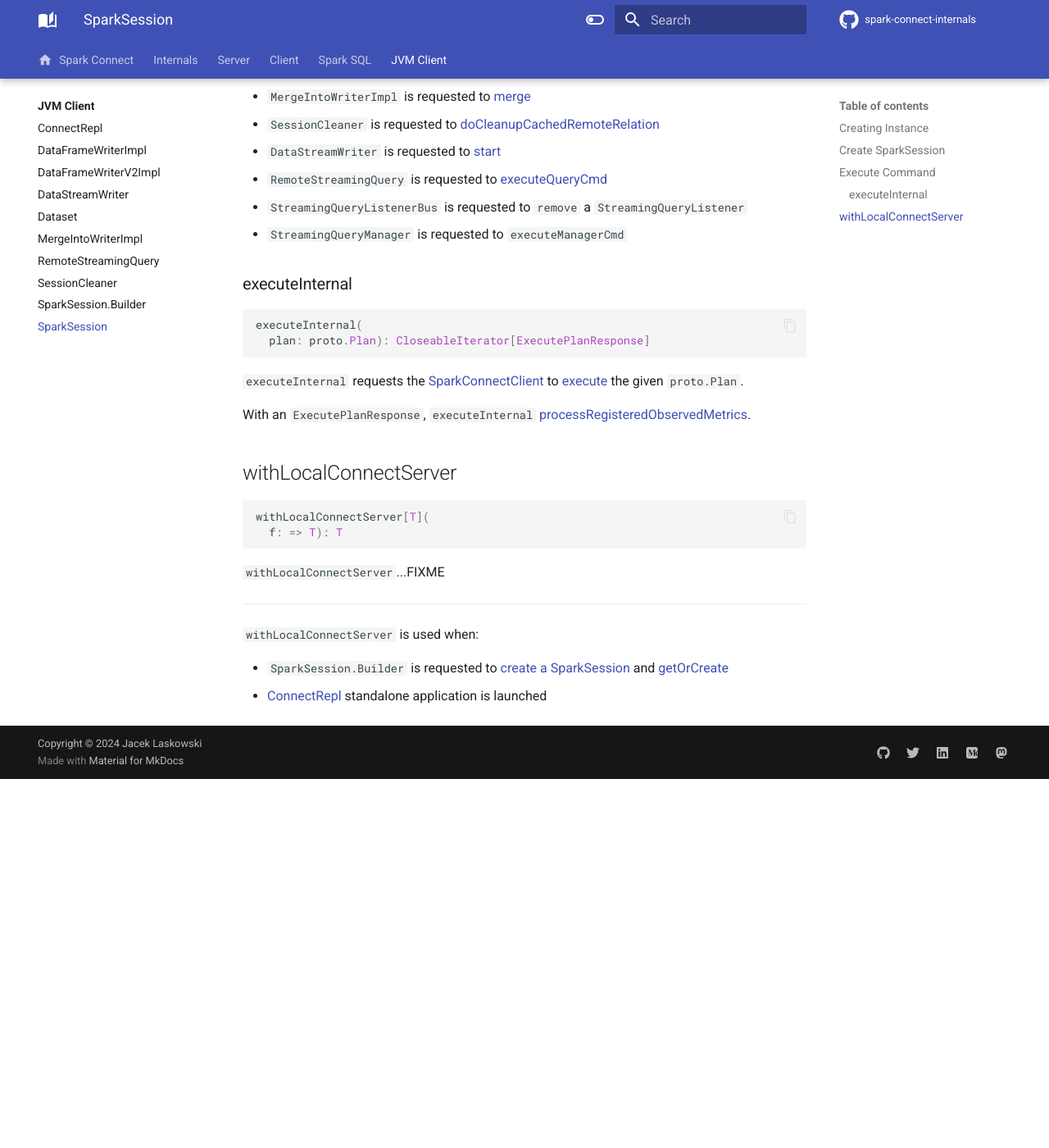
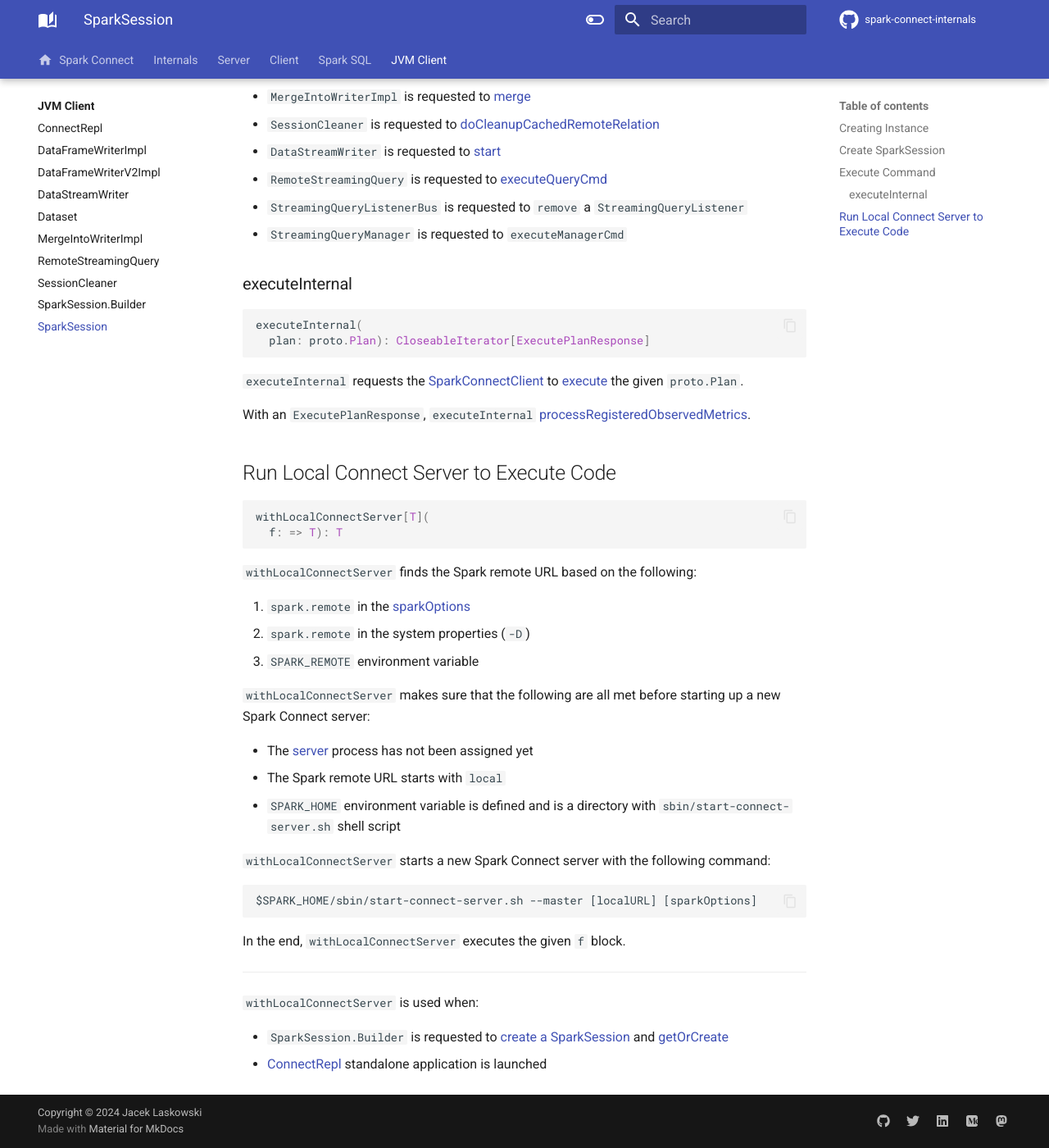
Before and after one commit to japila-books/spark-connect-internals, an MkDocs documentation site: the page built from docs/jvm/SparkSession.md, in a window 1280 px wide and 1400 px high, scrolled down 1490 px. Shown: the whole window at 82% size. Built offline with MkDocs 1.6.1 and Material for MkDocs 9.7.7, drawn with Linux system fonts in a browser that asks for light colours; comment, search, counter and statistics services are not loaded; before the commit the page ends 2440 px from its top, so only the background shows below that.

Commit message:
SparkSession.withLocalConnectServer

````diff
--- a/docs/jvm/SparkSession.md
+++ b/docs/jvm/SparkSession.md
@@ -77,14 +77,32 @@
 
 With an `ExecutePlanResponse`, `executeInternal` [processRegisteredObservedMetrics](#processRegisteredObservedMetrics).
 
-## withLocalConnectServer { #withLocalConnectServer }
+## Run Local Connect Server to Execute Code { #withLocalConnectServer }
 
 ```scala
 withLocalConnectServer[T](
   f: => T): T
 ```
 
-`withLocalConnectServer`...FIXME
+`withLocalConnectServer` finds the Spark remote URL based on the following:
+
+1. `spark.remote` in the [sparkOptions](#sparkOptions)
+1. `spark.remote` in the system properties (`-D`)
+1. `SPARK_REMOTE` environment variable
+
+`withLocalConnectServer` makes sure that the following are all met before starting up a new Spark Connect server:
+
+* The [server](#server) process has not been assigned yet
+* The Spark remote URL starts with `local`
+* `SPARK_HOME` environment variable is defined and is a directory with `sbin/start-connect-server.sh` shell script
+
+`withLocalConnectServer` starts a new Spark Connect server with the following command:
+
+```text
+$SPARK_HOME/sbin/start-connect-server.sh --master [localURL] [sparkOptions]
+```
+
+In the end, `withLocalConnectServer` executes the given `f` block.
 
 ---
 
````
Also changed, not shown: docs/jvm/ConnectRepl.md (+1 -1 lines), docs/jvm/SparkSession.Builder.md (+1 -1 lines).
